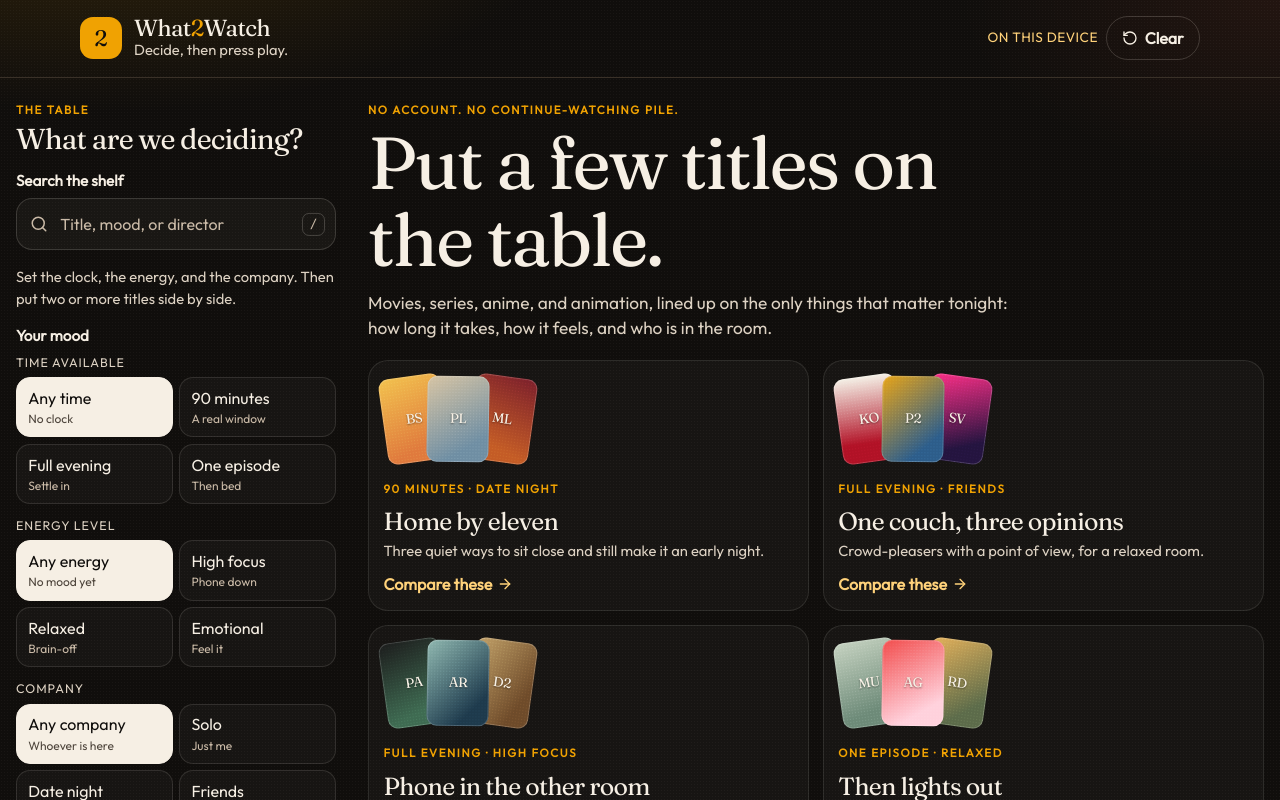
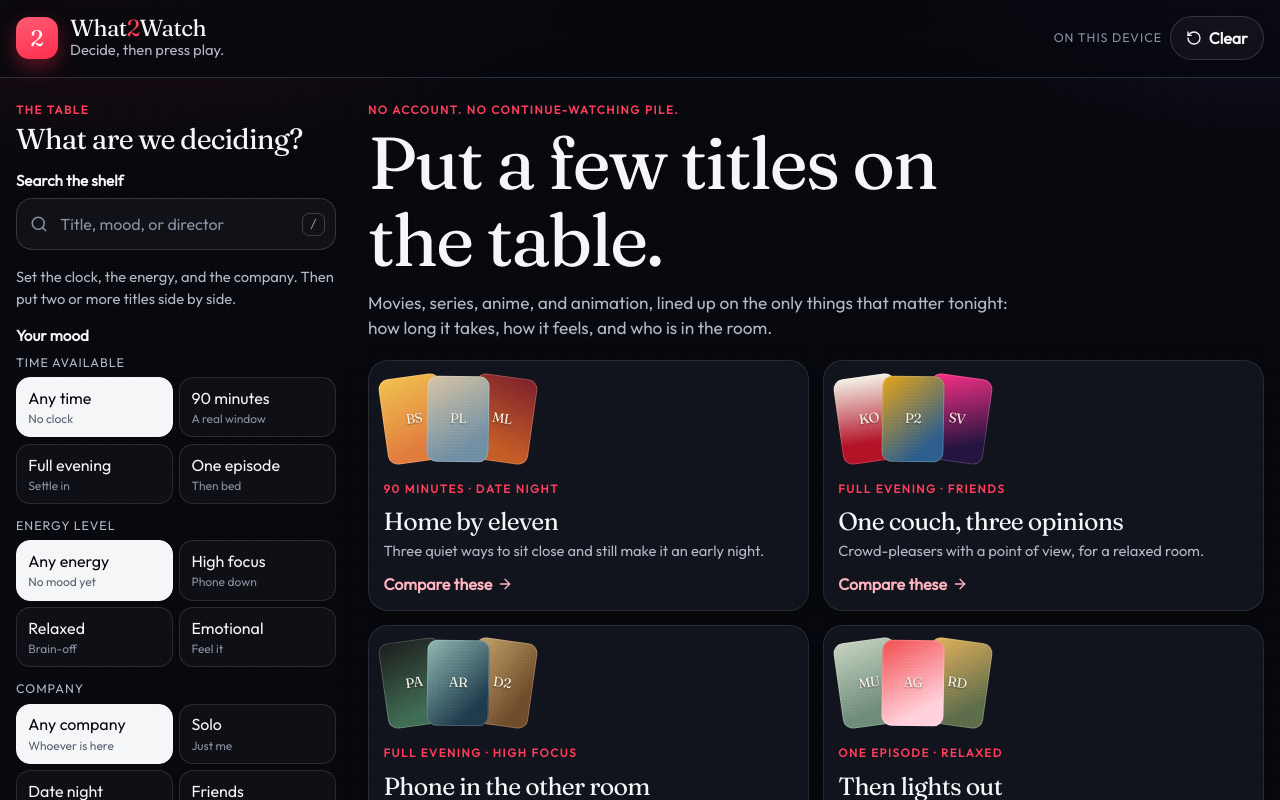
Before and after one commit to ujjwaljha/PickaMovie, a React (Vite) app: page / in a window 1280 px wide. Shown: the top 800 px of the page. Built offline with nearby package versions, Linux system fonts and the light colour scheme.

Commit message:
Restyle What2Watch as a premiere-night screen.
Replace the brown paper theme with a dark stage, crimson actions, and a decision ticket that reads like opening night.

Co-authored-by: Ujjwal Jha <ujjwal@live.co.uk>

```diff
--- a/index.html
+++ b/index.html
@@ -7,7 +7,7 @@
       name="description"
       content="What2Watch compares movies, series, anime, and animation side by side so a group can pick something tonight. No account."
     />
-    <meta name="theme-color" content="#100e0c" />
+    <meta name="theme-color" content="#07080d" />
     <link rel="icon" href="/favicon.svg" type="image/svg+xml" />
     <title>What2Watch — pick something tonight</title>
   </head>
--- a/src/App.tsx
+++ b/src/App.tsx
@@ -127,7 +127,7 @@ export function App() {
           onWeigh={weigh}
         />
       </main>
-      <footer className="mx-auto w-full max-w-6xl px-4 pb-16 pt-4">
+      <footer className="mx-auto w-full max-w-[88rem] px-4 pb-16 pt-4">
         <p>
           {catalog.label} of {catalog.all().length} titles. Scores, vibes, and mood fits are curated so a decision works with no account and no network.
         </p>
--- a/src/components/Header.tsx
+++ b/src/components/Header.tsx
@@ -5,8 +5,8 @@ export function Header({ saved, onClear }: { saved: boolean; onClear: () => void
   const [confirming, setConfirming] = useState(false);
 
   return (
-    <header className="border-b border-line">
-      <div className="mx-auto flex w-full max-w-6xl items-center justify-between gap-4 px-4 py-4">
+    <header className="site-header">
+      <div className="mx-auto flex w-full max-w-[88rem] items-center justify-between gap-4 px-4 py-4">
         <div className="brand">
           <span className="brand-mark" aria-hidden="true">
             2
@@ -19,7 +19,7 @@ export function Header({ saved, onClear }: { saved: boolean; onClear: () => void
           </div>
         </div>
         <div className="header-actions">
-          <p className="saved" role="status">
+          <p className={saved ? "saved is-fresh" : "saved"} role="status">
             {saved ? "Saved" : "On this device"}
           </p>
           {confirming ? (
--- a/src/components/Stage.tsx
+++ b/src/components/Stage.tsx
@@ -147,7 +147,7 @@ function Ticket({
       {groupMode ? (
         <ul className="ticket-people">
           {verdict.weigh.perPerson.map((person) => {
-            const color = people.find((item) => item.id === person.personId)?.color ?? "#f0a202";
+            const color = people.find((item) => item.id === person.personId)?.color ?? "#ff3d5a";
             return (
               <li key={person.personId}>
                 <span>
--- a/src/domain/session.ts
+++ b/src/domain/session.ts
@@ -6,7 +6,7 @@ import type { Company, Energy, Filters, TimeSlot } from "./types";
 export const MAX_TITLES = 4;
 export const MAX_PEOPLE = 4;
 export const STORAGE_KEY = "what2watch.session.v1";
-export const PERSON_COLORS = ["#f0a202", "#8eb8ff", "#ff8b6a", "#b7e3a1"] as const;
+export const PERSON_COLORS = ["#ff3d5a", "#7c8cff", "#ffc457", "#5ee0a8"] as const;
 
 const FRIEND_NAMES = ["Alex", "Sam", "Jules"];
 const TIME_SLOTS = new Set<TimeSlot>(["any", "90min", "evening", "episode"]);
--- a/src/index.css
+++ b/src/index.css
@@ -3,16 +3,17 @@
 @theme {
   --font-display: "Fraunces", "Iowan Old Style", Palatino, Georgia, serif;
   --font-sans: "Outfit", "Avenir Next", "Segoe UI", sans-serif;
-  --color-ink: #100e0c;
-  --color-ink-2: #1b1612;
-  --color-panel: #241c16;
-  --color-paper: #f6efe4;
-  --color-muted: #ddd2c3;
-  --color-faint: #cbbba8;
-  --color-amber: #f0a202;
-  --color-amber-2: #ffd27a;
-  --color-sage: #c6e2b5;
-  --color-line: #3a3128;
+  --color-ink: #07080d;
+  --color-ink-2: #10121a;
+  --color-panel: #171a24;
+  --color-paper: #f5f6f8;
+  --color-muted: #b4b7c5;
+  --color-faint: #8b8fa3;
+  --color-amber: #ff3d5a;
+  --color-amber-2: #ffb4c0;
+  --color-sage: #8ef0c4;
+  --color-gold: #ffc457;
+  --color-line: #2a2e3d;
 }
 
 @layer base {
@@ -24,8 +25,8 @@
     margin: 0;
     min-height: 100vh;
     background:
-      radial-gradient(900px 420px at 8% -10%, rgba(240, 162, 2, 0.16), transparent 55%),
-      radial-gradient(700px 380px at 100% 0%, rgba(255, 106, 69, 0.08), transparent 46%),
+      radial-gradient(980px 520px at 8% -12%, rgba(255, 61, 90, 0.2), transparent 58%),
+      radial-gradient(820px 460px at 100% -8%, rgba(108, 92, 255, 0.18), transparent 52%),
       var(--color-ink);
     color: var(--color-paper);
     font-family: var(--font-sans);
@@ -38,8 +39,8 @@
     pointer-events: none;
     position: fixed;
     inset: 0;
-    opacity: 0.18;
-    background-image: radial-gradient(rgba(246, 239, 228, 0.22) 0.6px, transparent 0.6px);
+    opacity: 0.07;
+    background-image: radial-gradient(rgba(245, 246, 248, 0.45) 0.6px, transparent 0.6px);
     background-size: 3px 3px;
   }
 
@@ -60,7 +61,7 @@
 
   ::selection {
     background: var(--color-amber);
-    color: var(--color-ink);
+    color: #fff;
   }
 }
 
@@ -70,13 +71,22 @@
   min-height: 100vh;
 }
 
+.site-header {
+  position: sticky;
+  top: 0;
+  z-index: 40;
+  border-bottom: 1px solid var(--color-line);
+  background: rgba(7, 8, 13, 0.78);
+  backdrop-filter: blur(18px);
+}
+
 .skip {
   position: absolute;
   left: 1rem;
   top: -4rem;
   z-index: 50;
   background: var(--color-amber);
-  color: var(--color-ink);
+  color: #fff;
   padding: 0.55rem 0.8rem;
   border-radius: 999px;
   font-weight: 600;
@@ -98,8 +108,9 @@
   width: 42px;
   height: 42px;
   border-radius: 13px;
-  background: var(--color-amber);
-  color: var(--color-ink);
+  background: linear-gradient(160deg, #ff5c74, #ff2d4e);
+  color: #fff;
+  box-shadow: 0 8px 20px rgba(255, 45, 78, 0.35);
   font-family: var(--font-display);
   font-weight: 700;
   font-size: 1.4rem;
@@ -151,10 +162,14 @@ footer p,
 
 .saved {
   margin: 0;
+  color: var(--color-faint);
+  font-size: 0.78rem;
+  letter-spacing: 0.08em;
+  text-transform: uppercase;
+}
+
+.saved.is-fresh {
   color: var(--color-amber-2);
-  font-size: 0.85rem;
-  letter-spacing: 0.04em;
-  text-transform: uppercase;
 }
 
 .eyebrow {
@@ -188,27 +203,34 @@ footer p,
   border: 1px solid transparent;
   cursor: pointer;
   font-weight: 600;
+  transition: background 160ms ease, border-color 160ms ease, transform 160ms ease;
 }
 
 .btn-primary {
-  background: var(--color-amber);
-  color: var(--color-ink);
+  background: linear-gradient(180deg, #ff5c74 0%, #ff2d4e 100%);
+  color: #fff;
+  box-shadow: 0 10px 28px rgba(255, 45, 78, 0.28);
 }
 
 .btn-primary:hover {
-  background: var(--color-amber-2);
+  background: linear-gradient(180deg, #ff758a 0%, #ff4564 100%);
 }
 
 .btn-ghost {
-  background: transparent;
+  background: rgba(236, 238, 248, 0.04);
   color: var(--color-paper);
-  border-color: rgba(246, 239, 228, 0.18);
+  border-color: rgba(236, 238, 248, 0.16);
 }
 
-.btn-ghost:hover,
+.btn-ghost:hover {
+  background: rgba(236, 238, 248, 0.1);
+  border-color: rgba(236, 238, 248, 0.32);
+}
+
 .btn[aria-pressed="true"] {
   background: var(--color-paper);
   color: var(--color-ink);
+  border-color: var(--color-paper);
 }
 
 .btn:disabled {
@@ -260,8 +282,8 @@ footer p,
   width: 100%;
   min-height: 52px;
   border-radius: 16px;
-  border: 1px solid rgba(246, 239, 228, 0.16);
-  background: rgba(246, 239, 228, 0.04);
+  border: 1px solid rgba(236, 238, 248, 0.16);
+  background: rgba(236, 238, 248, 0.04);
   color: var(--color-paper);
   padding: 0 2.6rem 0 2.7rem;
 }
@@ -286,7 +308,7 @@ footer p,
   right: 0.7rem;
   top: 50%;
   transform: translateY(-50%);
-  border: 1px solid rgba(246, 239, 228, 0.2);
+  border: 1px solid rgba(236, 238, 248, 0.2);
   border-radius: 7px;
   padding: 0.05rem 0.4rem;
   color: var(--color-faint);
@@ -305,8 +327,8 @@ footer p,
   top: calc(100% + 0.4rem);
   padding: 0.45rem;
   border-radius: 18px;
-  background: #2a221b;
-  border: 1px solid rgba(246, 239, 228, 0.12);
+  background: #161822;
+  border: 1px solid rgba(236, 238, 248, 0.12);
   box-shadow: 0 18px 50px rgba(0, 0, 0, 0.35);
 }
 
@@ -334,7 +356,7 @@ footer p,
 }
 
 .results li.is-active {
-  background: rgba(246, 239, 228, 0.08);
+  background: rgba(236, 238, 248, 0.08);
 }
 
 .results li[aria-disabled="true"] {
@@ -353,7 +375,7 @@ footer p,
 }
 
 .result-action {
-  color: var(--color-ink);
+  color: #fff;
   background: var(--color-amber);
   border-radius: 999px;
   padding: 0.25rem 0.55rem;
@@ -391,8 +413,8 @@ footer p,
 .choice-grid button {
   text-align: left;
   border-radius: 14px;
-  border: 1px solid rgba(246, 239, 228, 0.12);
-  background: rgba(246, 239, 228, 0.03);
+  border: 1px solid rgba(236, 238, 248, 0.12);
+  background: rgba(236, 238, 248, 0.03);
   color: var(--color-paper);
   padding: 0.55rem 0.7rem;
   min-height: 58px;
@@ -416,16 +438,17 @@ footer p,
 }
 
 .choice-grid button[aria-checked="true"] small {
-  color: #4e453c;
+  color: #5c6172;
 }
 
 .panel,
 .shortlist,
 .watch-card,
 .preset {
-  border: 1px solid rgba(246, 239, 228, 0.1);
-  background: rgba(246, 239, 228, 0.03);
+  border: 1px solid rgba(236, 238, 248, 0.1);
+  background: rgba(20, 22, 32, 0.88);
   border-radius: 20px;
+  box-shadow: 0 12px 32px rgba(0, 0, 0, 0.18);
 }
 
 .panel,
@@ -470,7 +493,7 @@ footer p,
   min-height: 44px;
   padding: 0.35rem 0.6rem;
   border-radius: 14px;
-  border: 1px solid rgba(246, 239, 228, 0.12);
+  border: 1px solid rgba(236, 238, 248, 0.12);
   background: transparent;
   color: var(--color-paper);
   cursor: pointer;
@@ -478,7 +501,7 @@ footer p,
 }
 
 .person-chip[aria-pressed="true"] {
-  background: rgba(246, 239, 228, 0.08);
+  background: rgba(236, 238, 248, 0.08);
 }
 
 .person-chip i,
@@ -507,7 +530,7 @@ footer p,
   height: 36px;
   border: 0;
   border-radius: 999px;
-  background: rgba(246, 239, 228, 0.06);
+  background: rgba(236, 238, 248, 0.06);
   color: var(--color-paper);
   cursor: pointer;
   flex: none;
@@ -553,7 +576,7 @@ footer p,
 }
 
 .toss-row button {
-  border: 1px solid rgba(246, 239, 228, 0.16);
+  border: 1px solid rgba(236, 238, 248, 0.16);
   background: transparent;
   color: var(--color-paper);
   border-radius: 999px;
@@ -566,7 +589,7 @@ footer p,
   margin: 0;
   padding: 0.7rem 0.85rem;
   border-radius: 14px;
-  background: #3a2a14;
+  background: #2a1522;
   color: var(--color-amber-2);
 }
 
@@ -608,7 +631,8 @@ footer p,
 
 .preset:hover {
   transform: translateY(-2px);
-  border-color: rgba(240, 162, 2, 0.45);
+  border-color: rgba(255, 61, 90, 0.55);
+  box-shadow: 0 16px 40px rgba(0, 0, 0, 0.28);
 }
 
 .fan {
@@ -739,10 +763,14 @@ footer p,
 .ticket {
   position: relative;
   margin-bottom: 1rem;
-  padding: 1.25rem 1.25rem 1.15rem 1.6rem;
+  padding: 1.35rem 1.35rem 1.2rem 1.7rem;
   border-radius: 22px;
-  background: #f3eadc;
-  color: #1c1612;
+  border: 1px solid rgba(236, 238, 248, 0.12);
+  background:
+    radial-gradient(420px 180px at 0% 0%, rgba(255, 61, 90, 0.18), transparent 70%),
+    linear-gradient(180deg, #1a1d2b 0%, #12141e 100%);
+  color: var(--color-paper);
+  box-shadow: 0 24px 60px rgba(0, 0, 0, 0.35);
   overflow: hidden;
 }
 
@@ -750,8 +778,8 @@ footer p,
   content: "";
   position: absolute;
   inset: 0 auto 0 0;
-  width: 12px;
-  background: repeating-linear-gradient(#1c1612 0 8px, #f0a202 8px 16px);
+  width: 6px;
+  background: linear-gradient(180deg, #ff3d5a, #7c6cff);
 }
 
 .ticket:focus {
@@ -764,7 +792,7 @@ footer p,
 }
 
 .ticket .eyebrow {
-  color: #6d4510;
+  color: #ff8fa3;
 }
 
 .ticket h2 {
@@ -811,11 +839,11 @@ footer p,
 }
 
 .ticket .meter {
-  background: rgba(28, 22, 18, 0.12);
+  background: rgba(245, 246, 248, 0.1);
 }
 
 .ticket .meter > span {
-  background: #1c1612;
+  background: linear-gradient(90deg, #ff3d5a, var(--color-gold));
 }
 
 .stage-head {
@@ -840,7 +868,7 @@ footer p,
   margin: 0 0 0.8rem;
   padding: 0.75rem 0.9rem;
   border-radius: 14px;
-  background: rgba(240, 162, 2, 0.12);
+  background: rgba(255, 61, 90, 0.12);
   color: var(--color-amber-2);
   font-weight: 650;
 }
@@ -865,7 +893,7 @@ footer p,
 .compare td {
   padding: 0.8rem 0.65rem;
   vertical-align: top;
-  border-bottom: 1px solid rgba(246, 239, 228, 0.08);
+  border-bottom: 1px solid rgba(236, 238, 248, 0.08);
   min-width: 0;
 }
 
@@ -875,7 +903,7 @@ footer p,
   left: 0;
   z-index: 2;
   width: 6.5rem;
-  background: #17130f;
+  background: #0c0e16;
   text-align: left;
   color: var(--color-muted);
   font-size: 0.82rem;
@@ -886,11 +914,11 @@ footer p,
 
 .compare th.is-leader,
 .compare td.is-leader {
-  background: rgba(240, 162, 2, 0.08);
+  background: rgba(255, 61, 90, 0.09);
 }
 
 .compare td.is-best {
-  box-shadow: inset 0 0 0 1px rgba(198, 226, 181, 0.45);
+  box-shadow: inset 0 0 0 1px rgba(255, 196, 87, 0.45);
 }
 
 .col-head {
@@ -970,12 +998,12 @@ footer p,
 
 .leader-pill {
   background: var(--color-amber);
-  color: var(--color-ink);
+  color: #fff;
 }
 
 .best-pill {
-  background: rgba(198, 226, 181, 0.16);
-  color: var(--color-sage);
+  background: rgba(255, 196, 87, 0.14);
+  color: var(--color-gold);
   margin-bottom: 0.3rem;
 }
 
@@ -1002,7 +1030,7 @@ footer p,
 .vibes li {
   border-radius: 999px;
   padding: 0.15rem 0.5rem;
-  background: rgba(246, 239, 228, 0.08);
+  background: rgba(236, 238, 248, 0.08);
   font-size: 0.8rem;
 }
 
@@ -1010,7 +1038,7 @@ footer p,
   display: block;
   height: 7px;
   border-radius: 999px;
-  background: rgba(246, 239, 228, 0.12);
+  background: rgba(236, 238, 248, 0.12);
   overflow: hidden;
 }
 
@@ -1018,7 +1046,7 @@ footer p,
   display: block;
   height: 100%;
   border-radius: inherit;
-  background: linear-gradient(90deg, #c6e2b5, #f0a202);
+  background: linear-gradient(90deg, #ff3d5a, var(--color-gold));
 }
 
 .dots {
@@ -1031,7 +1059,7 @@ footer p,
   width: 0.45rem;
   height: 0.45rem;
   border-radius: 999px;
-  background: rgba(246, 239, 228, 0.2);
+  background: rgba(236, 238, 248, 0.2);
 }
 
 .dots i.on {
@@ -1056,7 +1084,7 @@ details summary {
 }
 
 .ticket details summary {
-  color: #6d4510;
+  color: #ff8fa3;
 }
 
 .watch-card {
@@ -1064,8 +1092,8 @@ details summary {
 }
 
 .watch-card.is-leader {
-  border-color: rgba(240, 162, 2, 0.55);
-  box-shadow: inset 0 0 0 1px rgba(240, 162, 2, 0.25);
+  border-color: rgba(255, 61, 90, 0.55);
+  box-shadow: inset 0 0 0 1px rgba(255, 61, 90, 0.28);
 }
 
 .watch-card dl {
@@ -1074,7 +1102,7 @@ details summary {
 
 .watch-card dl > div {
   padding: 0.65rem 0;
-  border-top: 1px solid rgba(246, 239, 228, 0.08);
+  border-top: 1px solid rgba(236, 238, 248, 0.08);
 }
 
 .watch-card dt {
@@ -1113,8 +1141,8 @@ footer p + p {
   display: flex;
   align-items: center;
   padding: 0.75rem 1rem calc(0.75rem + env(safe-area-inset-bottom));
-  background: rgba(16, 14, 12, 0.94);
-  border-top: 1px solid rgba(246, 239, 228, 0.12);
+  background: rgba(7, 8, 13, 0.92);
+  border-top: 1px solid rgba(236, 238, 248, 0.12);
   backdrop-filter: blur(16px);
 }
 
```
Also changed, not shown: public/favicon.svg.
